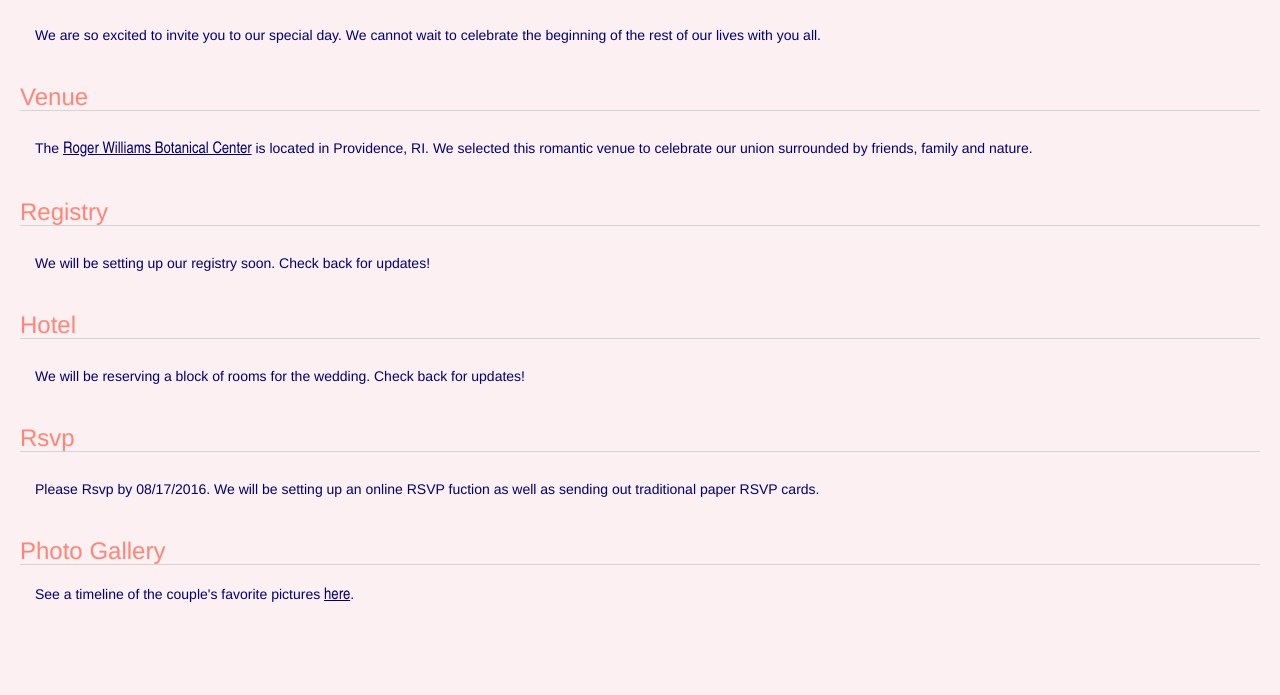
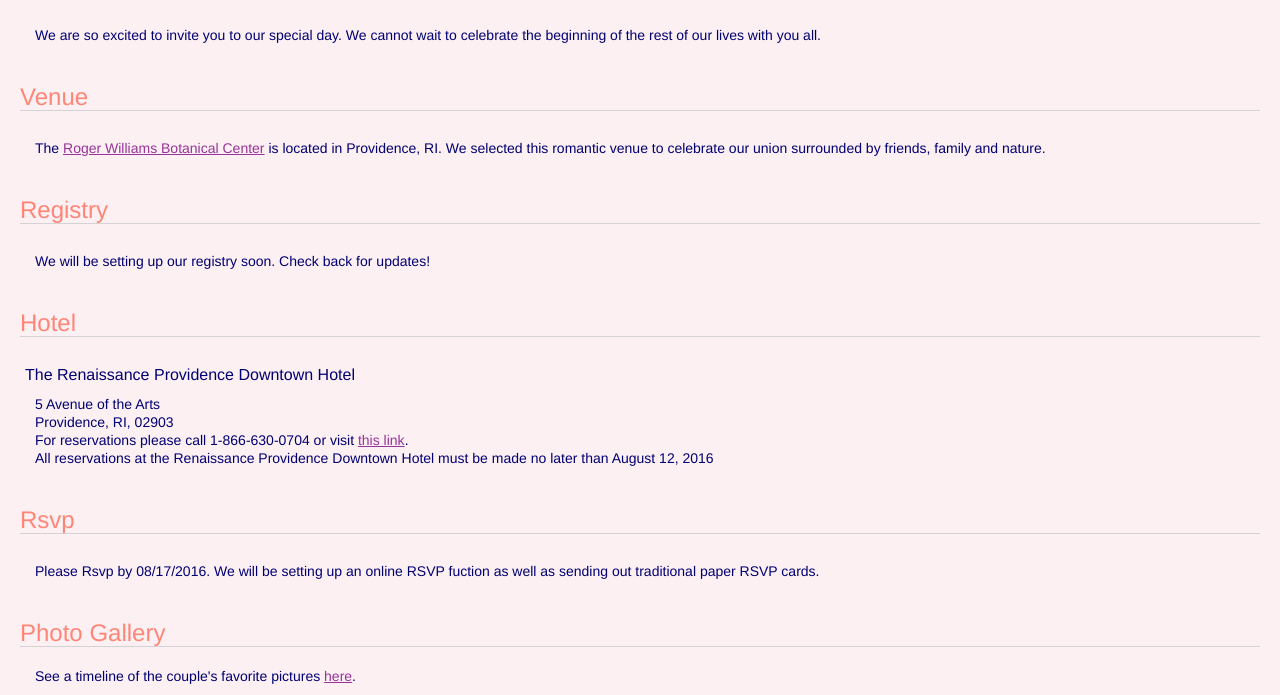
Before and after one commit to catherineplotts/zotts, a website: page wed.html in a window 1280 px wide. Shown: the part 658-1353 px from the top of the page. Before the commit the page ends 1273 px from the top, so only its background shows below. Drawn offline with nearby package versions, Linux system fonts and the light colour scheme.

Commit message:
Added hotel block information. Updated link color to purple. Add css for h4

```diff
--- a/css/wedding2.css
+++ b/css/wedding2.css
@@ -45,6 +45,17 @@ h2{
 
 }
 
+h4{
+	color: #000073;
+	font-size: 16px;
+	line-height: 20px;
+	font-family: Helvetica, sans-serif;
+	font-weight: normal;
+	margin: 0 0 0 25px;
+	padding: 0 0 10px 0px;
+
+}
+
 p{
 
 	font-size: 14px;
@@ -66,9 +77,9 @@ figcaption{
 
 p a{
 
-	font-size: 16px;
-	color: #000073;
-	font-family: 'Arial Narrow', Helvetica, sans-serif;
+	font-size: 14px;
+	color: #993299;
+	font-family: Helvetica, sans-serif;;
 	line-height: 18px;
 	text-decoration: underline;
 
--- a/wed.html
+++ b/wed.html
@@ -130,8 +130,13 @@
              </div>
              <P>
 
-               <br/>
-               <p>We will be reserving a block of rooms for the wedding. Check back for updates!<p>
+              <br/>
+              <h4>The Renaissance Providence Downtown Hotel</h4>
+              <p>
+              5 Avenue of the Arts <br/>
+              Providence, RI, 02903 <br/>
+              For reservations please call 1-866-630-0704 or visit <a href="http://www.marriott.com/meeting-event-hotels/group-corporate-travel/groupCorp.mi?resLinkData=Plotts%20Zarra%20Wed%20block%5Epvdbr%60pzbpzba%60159.00%60USD%60false%604%609/8/16%609/10/16%608/12/16&app=resvlink&stop_mobi=yes">this link</a>. <br/>
+              All reservations at the Renaissance Providence Downtown Hotel must be made no later than August 12, 2016 <br/></p>
 
 
                </P>
```
